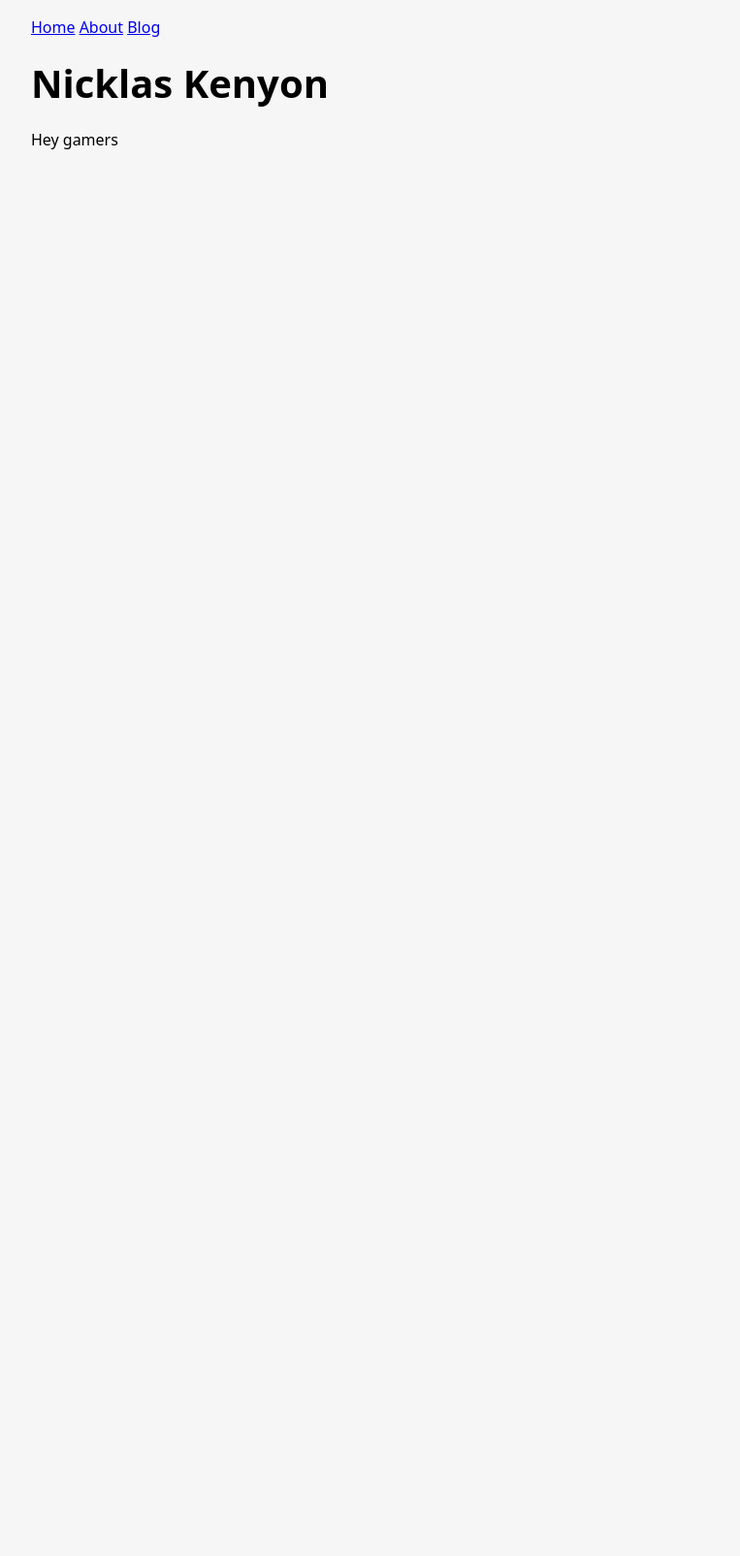
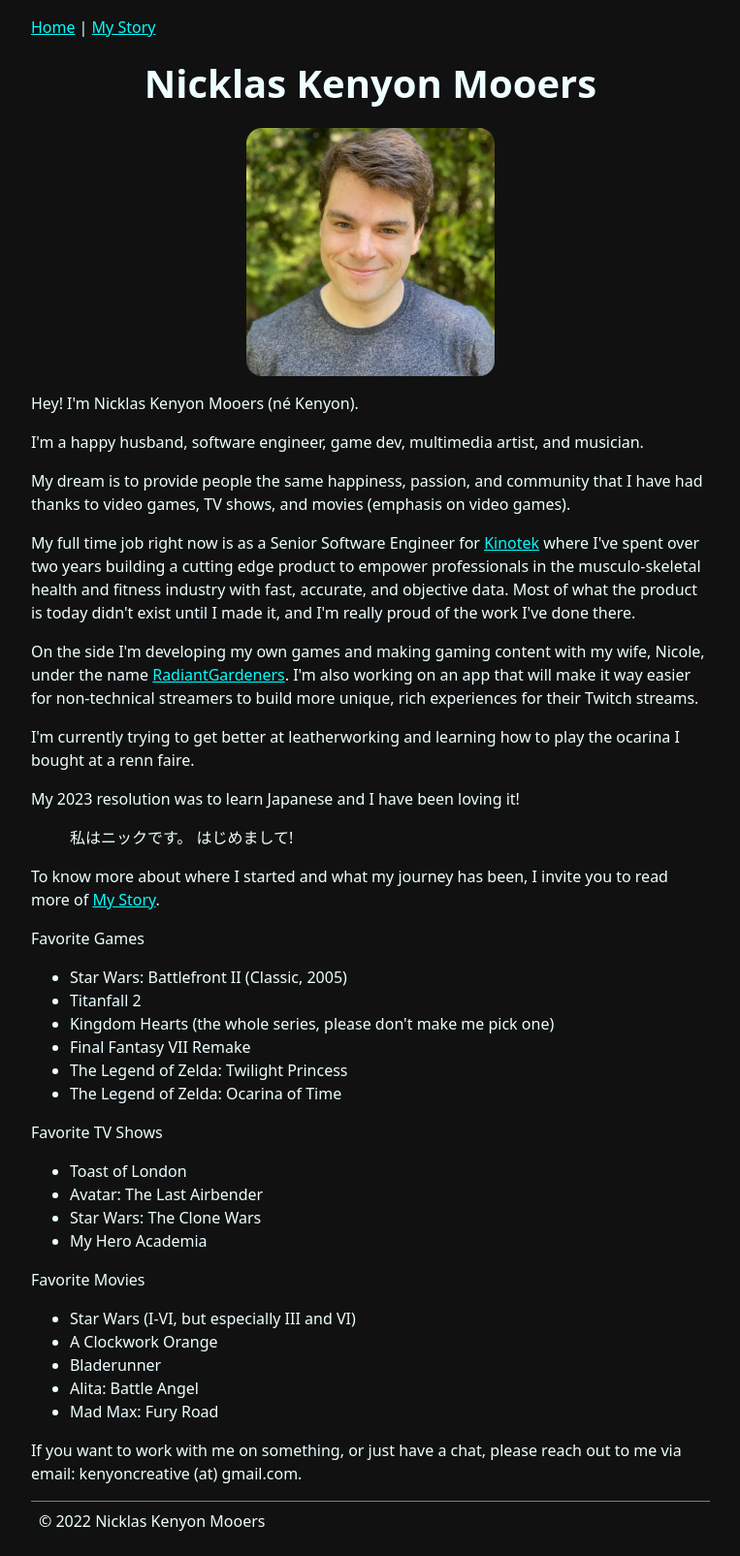
Before and after one commit to kenyonnick/kenyonnick.github.io, an Astro site: page / in a window 1280 px wide. Shown: the whole page at 97% size, without its empty margins (258-1021 px from the left). Before the commit the page ends 800 px from the top, so only its background shows below. Built offline with nearby package versions, Linux system fonts and the light colour scheme; Astro itself is replaced by a stand-in of ours.

Commit message:
add index and my story

```diff
--- a/astro.config.mjs
+++ b/astro.config.mjs
@@ -1,4 +1,9 @@
 import { defineConfig } from 'astro/config';
 
 // https://astro.build/config
-export default defineConfig({});
+import mdx from "@astrojs/mdx";
+
+// https://astro.build/config
+export default defineConfig({
+  integrations: [mdx()]
+});
--- a/package.json
+++ b/package.json
@@ -10,6 +10,7 @@
     "astro": "astro"
   },
   "dependencies": {
-    "astro": "^2.0.17"
+    "@astrojs/mdx": "^1.0.0",
+    "astro": "^3.0.6"
   }
 }
--- a/src/components/Navigation.astro
+++ b/src/components/Navigation.astro
@@ -1,5 +1,5 @@
 ---
 ---
 <a href="/">Home</a>
-<a href="/about/">About</a>
-<a href="/blog/">Blog</a>
+|
+<a href="/my-story/">My Story</a>
--- a/src/layouts/BaseLayout.astro
+++ b/src/layouts/BaseLayout.astro
@@ -22,6 +22,7 @@ const { title } = Astro.props;
 	<body>
 		<h1>{title}</h1>
 		<slot />
+		<footer>© 2022 Nicklas Kenyon Mooers</footer>
 	</body>
 </html>
 <style is:global>
@@ -31,10 +32,26 @@ const { title } = Astro.props;
 	}
 	html {
 		font-family: system-ui, sans-serif;
-		background-color: #F6F6F6;
+		background-color: #111;
+		color: #eff;
 	}
+
+	a {
+		color: #0ff;
+	}
+
+	a:visited {
+		color: #0aa;
+	}
+
 	code {
 		font-family: Menlo, Monaco, Lucida Console, Liberation Mono, DejaVu Sans Mono,
 			Bitstream Vera Sans Mono, Courier New, monospace;
+		color: #0f8;
+	}
+
+	footer {
+		border-top: thin solid gray;
+		padding: 0.5rem;
 	}
 </style>
--- a/src/pages/index.astro
+++ /dev/null
@@ -1,9 +0,0 @@
----
-import BaseLayout from '../layouts/BaseLayout.astro';
----
-
-<BaseLayout title="Nicklas Kenyon">
-	<main>
-		Hey gamers
-	</main>
-</BaseLayout>
--- /dev/null
+++ b/src/pages/index.mdx
@@ -0,0 +1,51 @@
+---
+layout: ../layouts/BaseLayout.astro
+title: Nicklas Kenyon Mooers | Home
+---
+
+import { Image } from 'astro:assets';
+import profileImage from '../../public/imgs/me.jpeg';
+
+# Nicklas Kenyon Mooers
+
+<Image src={profileImage} alt="A photo of me" height="256px" width="256" className="profileImage"/>
+
+Hey! I'm Nicklas Kenyon Mooers (né Kenyon).
+
+I'm a happy husband, software engineer, game dev, multimedia artist, and musician.
+
+My dream is to provide people the same happiness, passion, and community that I have had thanks to video games, TV shows, and movies (emphasis on video games).
+
+My full time job right now is as a Senior Software Engineer for [Kinotek](https://www.kinotek.com) where I've spent over two years building a cutting edge product to empower professionals in the musculo-skeletal health and fitness industry with fast, accurate, and objective data. Most of what the product is today didn't exist until I made it, and I'm really proud of the work I've done there.
+
+On the side I'm developing my own games and making gaming content with my wife, Nicole, under the name [RadiantGardeners](https:///www.radiantgardeners.com). I'm also working on an app that will make it way easier for non-technical streamers to build more unique, rich experiences for their Twitch streams.
+
+I'm currently trying to get better at leatherworking and learning how to play the ocarina I bought at a renn faire.
+
+My 2023 resolution was to learn Japanese and I have been loving it!
+> 私はニックです。 はじめまして!
+
+To know more about where I started and what my journey has been, I invite you to read more of [My Story](/my-story/).
+
+Favorite Games
+- Star Wars: Battlefront II (Classic, 2005)
+- Titanfall 2
+- Kingdom Hearts (the whole series, please don't make me pick one)
+- Final Fantasy VII Remake
+- The Legend of Zelda: Twilight Princess
+- The Legend of Zelda: Ocarina of Time
+
+Favorite TV Shows
+- Toast of London
+- Avatar: The Last Airbender
+- Star Wars: The Clone Wars
+- My Hero Academia
+
+Favorite Movies
+- Star Wars (I-VI, but especially III and VI)
+- A Clockwork Orange
+- Bladerunner
+- Alita: Battle Angel
+- Mad Max: Fury Road
+
+If you want to work with me on something, or just have a chat, please reach out to me via email: kenyoncreative (at) gmail.com.
--- a/src/styles/global.css
+++ b/src/styles/global.css
@@ -1,6 +1,7 @@
 html {
-    background-color: #f1f5f9;
+    background-color: #111;
     font-family: sans-serif;
+    color: #eff;
 }
 
 body {
@@ -18,4 +19,12 @@ body {
 h1 {
     margin: 1rem 0;
     font-size: 2.5rem;
+    text-align: center;
 }
+
+.profileImage {
+    display: block;
+    margin: 0 auto;
+    object-fit: cover;
+    border-radius: 16px;
+}
```
Also changed, not shown: src/pages/about.astro (deleted, +0 -13 lines), src/pages/my-story.md (added, +41 -0 lines), public/imgs/me.jpeg (added), 1 other file.
